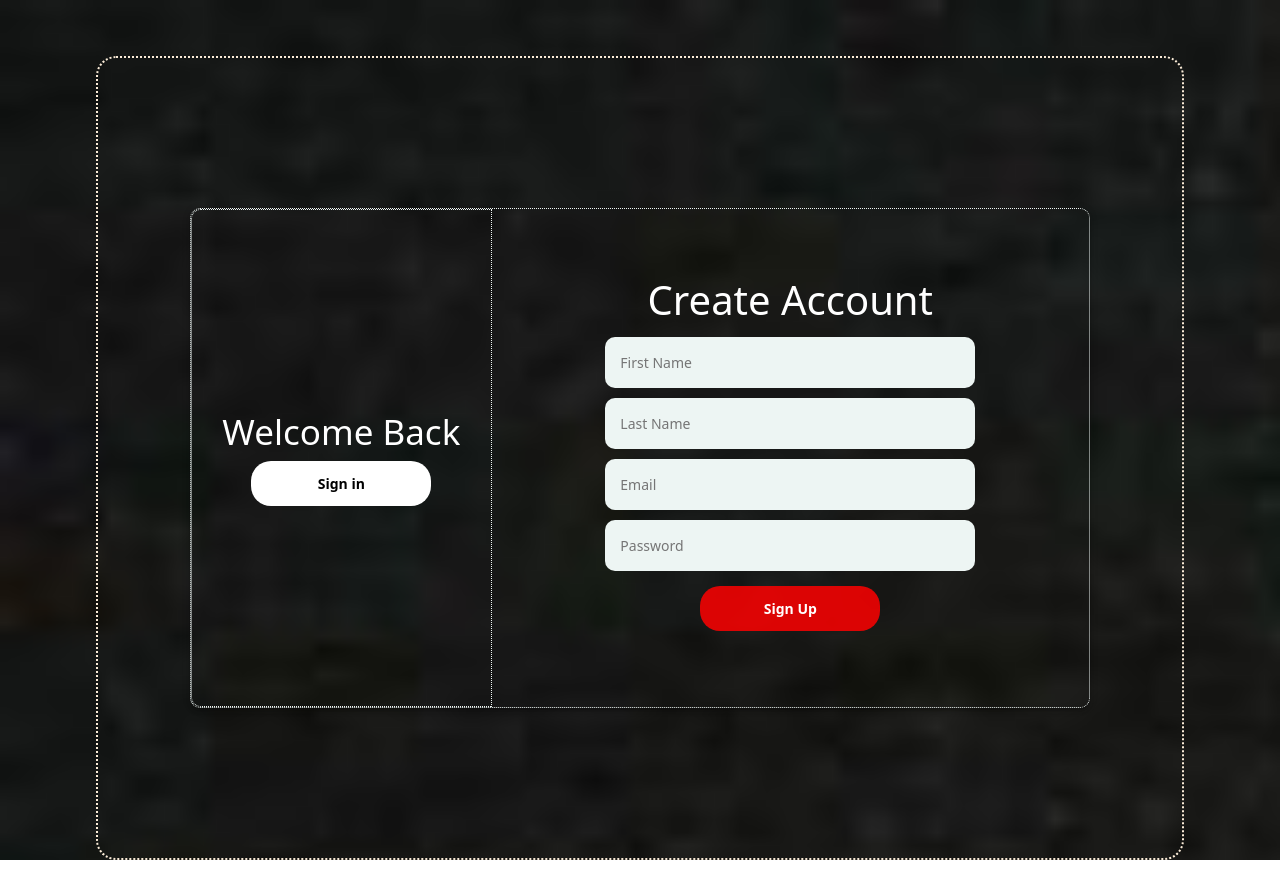
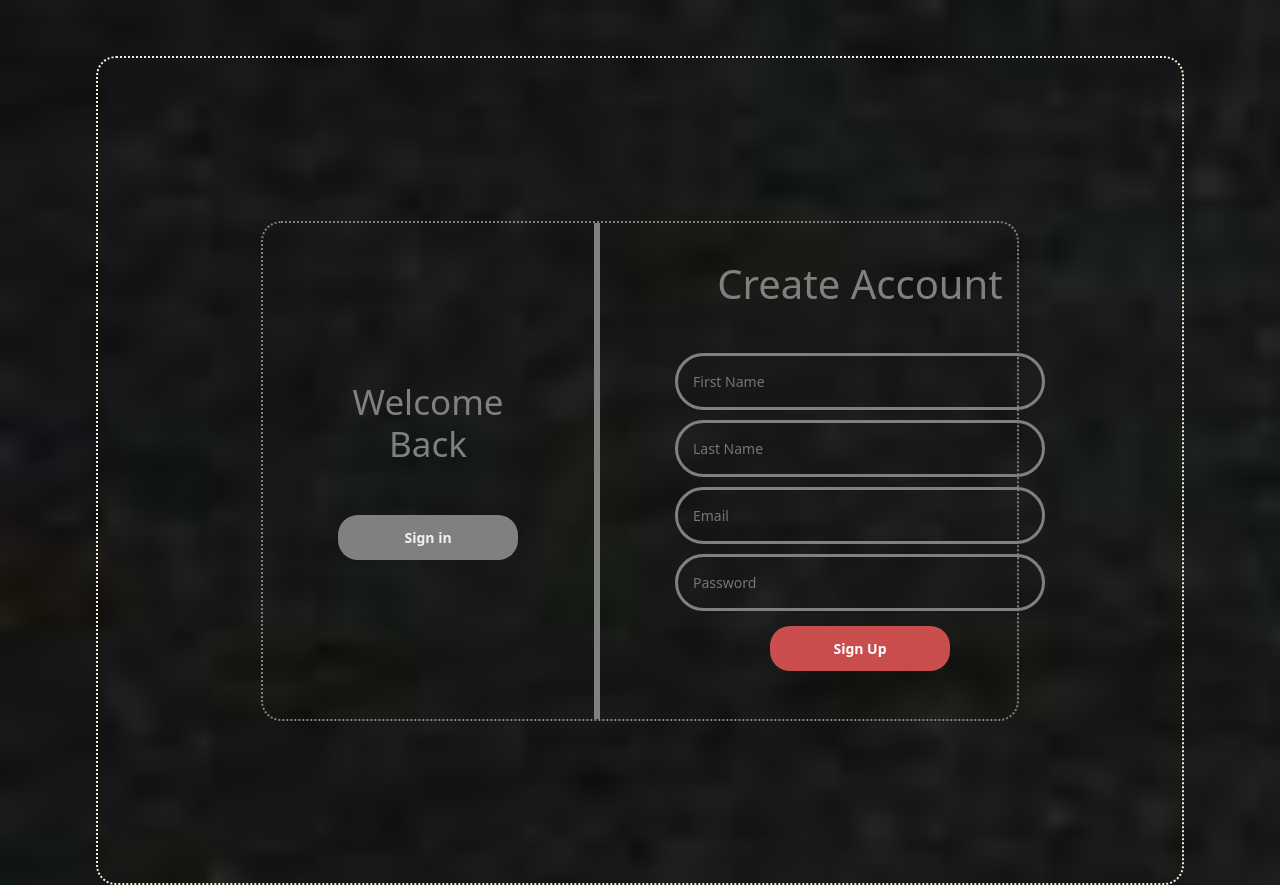
Before and after one commit to shashankusinggithub/GPS_Location, a React (Create React App) app in the folder client/: page /signup in a window 1280 px wide. Before the commit the page ends 860 px from the top, so only its background shows below. Built offline with nearby package versions, Linux system fonts and the light colour scheme.

Commit message:
front end styling completed

```diff
--- a/client/src/components/Login/index.css
+++ b/client/src/components/Login/index.css
@@ -1,24 +1,21 @@
 .login_container {
-	width: 100%;
-	min-height: 100vh;
-	/* background-color: #000000; */
 	display: flex;
 	align-items: center;
 	justify-content: center;
+	padding: 10%;
 }
 
 .login_form_container {
+	text-align: center;
 	width: 100vw;
 	max-width: 900px;
 	height: 100vh;
 	max-height: 500px;
 	display: flex;
-	border-radius: 10px;
+	border-width: 2px;
+	border-color: gray;
 	border-style: dotted;
-	border-width: 1px;
-	border-color: #edf5f3;
-	box-shadow: 0px 3px 3px -2px rgb(0 0 0 / 20%),
-		0px 3px 4px 0px rgb(0 0 0 / 14%), 0px 1px 8px 0px rgb(0 0 0 / 12%);
+	border-radius: 20px;
 }
 
 .left {
@@ -27,10 +24,10 @@
 	flex-direction: column;
 	align-items: center;
 	justify-content: center;
-	/* background-color: rgb(66, 64, 64); */
 	border-top-left-radius: 10px;
 	border-bottom-left-radius: 10px;
 	color: #edf5f3;
+	padding: 10%;
 }
 
 .form_container {
@@ -51,10 +48,12 @@
 	width: 50vw;
 	max-width: 370px;
 	padding: 15px;
-	border-radius: 10px;
-	background-color: #edf5f3;
+	border-radius: 50px;
+	background-color: transparent;
 	margin: 5px 0;
 	font-size: 14px;
+	border-color: grey;
+	border-style: solid;
 }
 
 .error_msg {
@@ -62,33 +61,42 @@
 	padding: 15px;
 	margin: 5px 0;
 	font-size: 14px;
-	/* background-color: #f34646; */
 	color: white;
 	border-radius: 5px;
 	text-align: center;
 }
 
 .right {
+	position: relative;
 	text-align: center;
 	flex: 1;
 	display: flex;
 	flex-direction: column;
 	align-items: center;
 	justify-content: center;
-	/* background-color: #ff0000d8; */
-	border-width: 1px;
-	border-color: #edf5f3;
-	border-style: dotted;
+	border-color: gray;
+	border-style: solid;
+	border-top: 0;
+	border-bottom: 0;
+	border-right: 0;
+	padding: 10%;
 
-	border-top-right-radius: 10px;
-	border-bottom-right-radius: 10px;
 }
 
 .right h1 {
 	margin-top: 0;
-	color: white;
+	color: grey;
 	font-size: 40px;
 	align-self: center;
+	margin-bottom: 40px;
+}
+
+
+
+.white_btn:hover {
+	color: grey;
+	background-color: #edf5f3;
+
 }
 
 .white_btn,
@@ -96,7 +104,8 @@
 	border: none;
 	outline: none;
 	padding: 12px 0;
-	background-color: rgb(255, 255, 255);
+	background-color: gray;
+	color: #edf5f3;
 	border-radius: 20px;
 	width: 20vw;
 	max-width: 180px;
@@ -106,7 +115,11 @@
 }
 
 .green_btn {
-	background-color: #ff0000d8;
+	background-color: #e95858d8;
 	color: white;
 	margin: 10px;
 }
+
+.green_btn:hover{
+	background-color: red;
+}
--- a/client/src/components/Main/index.css
+++ b/client/src/components/Main/index.css
@@ -1,7 +1,7 @@
 
 .maincontainer {
 	text-align: center;
-	color: aliceblue !important;
+	color: aliceblue ;
 	box-shadow: 0px 3px 3px -2px rgb(0 0 0 / 20%),
 		0px 3px 4px 0px rgb(0 0 0 / 14%), 0px 1px 8px 0px rgb(0 0 0 / 12%);
 }
@@ -17,7 +17,7 @@
 	border: none;
 	outline: none;
 	padding: 12px 0;
-	background-color: rgb(255, 255, 255);
+	background-color: grey !important;
 	border-radius: 20px;
 	width: 20vw;
 	max-width: 180px;
@@ -26,10 +26,19 @@
 	cursor: pointer;
 }
 
+.signout_btn:hover{
+	z-index: 99;
+	background-color: rgba(255, 0, 0, 0.61) !important;
+	color: #edf5f3;
+}
+
+
 .gpsHeading {
 	padding: 7%;
 
 }
+
+
 
 .table_main {
 	overflow:hidden;
@@ -51,12 +60,25 @@
 	width: fit-content;
 
 }
+.table_main thead th{
+	z-index: 10;
+	cursor: pointer;
+}
+
+.table_main thead th:hover{
+	color: #edf5f3 !important;
+	transform: scale(1.2);
+}
 
 
 .table_main td {
 	color: aliceblue !important;
-	/* max-width: max-content; */
 	width: 100vw;
+}
+
+.arrow{
+font-size: large;
+
 }
 
 .navi{
@@ -70,8 +92,26 @@
 
 }
 
+input:focus {
+    /* outline: none !important; */
+    border-color:red !important;
+    box-shadow: 0 0 10px red;
+ }
 
+ .navi_button{
+	background-color: transparent;
+	border: 0;
+	color: white;
+	font-size: 30px;
+ }
 
+ .navi_button:hover{
+
+	color: red;
+	font-size: 30px;
+	/* shadow: 0 0 10px red; */
+	text-shadow:0 0 10px red ;
+ }
 
 
 .navigate1 td h1{
@@ -98,7 +138,7 @@
 	font-size: 10px;
 	content: attr(data-hover);
 	color: #edf5f3;
-	margin-top: 1.5vh;
+	margin-top: 1.3vh;
 	;
   }
 
--- a/client/src/components/Signup/styles.module.css
+++ b/client/src/components/Signup/index.css
@@ -1,11 +1,8 @@
 .signup_container {
-	width: 100%;
-	min-height: 100vh;
-	/* background-color: black; */
 	display: flex;
 	align-items: center;
 	justify-content: center;
-}
+	padding: 15%;}
 
 .signup_form_container {
 	text-align: center;
@@ -14,12 +11,11 @@
 	height: 100vh;
 	max-height: 500px;
 	display: flex;
-	border-width: 1px;
-	border-color: #edf5f3;
+	border-width: 2px;
+	border-color: gray;
 	border-style: dotted;
-	border-radius: 10px;
-	box-shadow: 0px 3px 3px -2px rgb(0 0 0 / 20%),
-		0px 3px 4px 0px rgb(0 0 0 / 14%), 0px 1px 8px 0px rgb(0 0 0 / 12%);
+	border-radius: 20px;
+
 }
 
 .left {
@@ -28,19 +24,21 @@
 	flex-direction: column;
 	align-items: center;
 	justify-content: center;
-	border-width: 1px;
-	border-color: #edf5f3;
-	border-style: dotted;
-	border-top-left-radius: 10px;
-	border-bottom-left-radius: 10px;
+	border-width: 3px;
+	border-color: gray;
+	border-style: solid;
+	border-left: 0;
+	border-top: 0;
+	border-bottom: 0;
 }
 
 .left h1 {
 	text-align: center;
-	margin-top: 0;
-	color: white;
+	margin-bottom: 50px;
+	color: grey;
 	font-size: 35px;
 	align-self: center;
+
 }
 
 .right {
@@ -49,10 +47,8 @@
 	flex-direction: column;
 	align-items: center;
 	justify-content: center;
-	/* background-color: rgb(66, 64, 64); */
-	border-top-right-radius: 10px;
-	border-bottom-right-radius: 10px;
-	color: white;
+	color:#edf5f3;
+	padding: 10%;
 }
 
 .form_container {
@@ -72,10 +68,12 @@
 	width: 50vw;
 	max-width: 370px;
 	padding: 15px;
-	border-radius: 10px;
-	background-color: #edf5f3;
+	border-radius: 50px;
+	background-color:transparent;
 	margin: 5px 0;
 	font-size: 14px;
+	border-color: grey;
+	border-style:solid;
 }
 
 .error_msg {
@@ -89,12 +87,18 @@
 	text-align: center;
 }
 
+.white_btn:hover {
+	color: grey;
+	background-color: #edf5f3;
+}
+
 .white_btn,
 .green_btn {
 	border: none;
 	outline: none;
 	padding: 12px 0;
-	background-color: white;
+	background-color: grey;
+	color: #edf5f3;
 	border-radius: 20px;
 	width: 20vw;
 	max-width: 180px;
@@ -104,7 +108,11 @@
 }
 
 .green_btn {
-	background-color: #ff0000d8;
+	background-color: #e95858d8 ;
 	color: white;
 	margin: 10px;
 }
+
+.green_btn:hover{
+	background-color: red;
+}
--- a/client/src/components/Signup/index.js
+++ b/client/src/components/Signup/index.js
@@ -1,8 +1,7 @@
 import { useState } from "react";
 import axios from "axios";
 import { Link, useNavigate } from "react-router-dom";
-import styles from "./styles.module.css";
-
+import './index.css'
 const Signup = () => {
 	const [data, setData] = useState({
 		firstname: "",
@@ -36,18 +35,18 @@ const Signup = () => {
 	};
 
 	return (
-		<div className={styles.signup_container}>
-			<div className={styles.signup_form_container}>
-				<div className={styles.left}>
+		<div className={'signup_container'}>
+			<div className={'signup_form_container'}>
+				<div className={'left'}>
 					<h1>Welcome Back</h1>
 					<Link to="/login">
-						<button type="button" className={styles.white_btn}>
+						<button type="button" className={'white_btn'}>
 							Sign in
 						</button>
 					</Link>
 				</div>
-				<div className={styles.right}>
-					<form className={styles.form_container} onSubmit={handleSubmit}>
+				<div className={'right'}>
+					<form className={'form_container'} onSubmit={handleSubmit}>
 						<h1>Create Account</h1>
 						<input
 							type="text"
@@ -56,7 +55,7 @@ const Signup = () => {
 							onChange={handleChange}
 							value={data.firstname}
 							required
-							className={styles.input}
+							className={'input'}
 						/>
 						<input
 							type="text"
@@ -65,7 +64,7 @@ const Signup = () => {
 							onChange={handleChange}
 							value={data.lastname}
 							required
-							className={styles.input}
+							className={'input'}
 						/>
 						<input
 							type="email"
@@ -74,7 +73,7 @@ const Signup = () => {
 							onChange={handleChange}
 							value={data.email}
 							required
-							className={styles.input}
+							className={'input'}
 						/>
 						<input
 							type="password"
@@ -83,10 +82,10 @@ const Signup = () => {
 							onChange={handleChange}
 							value={data.password}
 							required
-							className={styles.input}
+							className={'input'}
 						/>
-						{error && <div className={styles.error_msg}>{error}</div>}
-						<button type="submit" className={styles.green_btn}>
+						{error && <div className={'error_msg'}>{error}</div>}
+						<button type="submit" className={'green_btn'}>
 							Sign Up
 						</button>
 					</form>
```
Also changed, not shown: client/src/components/Main/PTable.js (+20 -28 lines).
